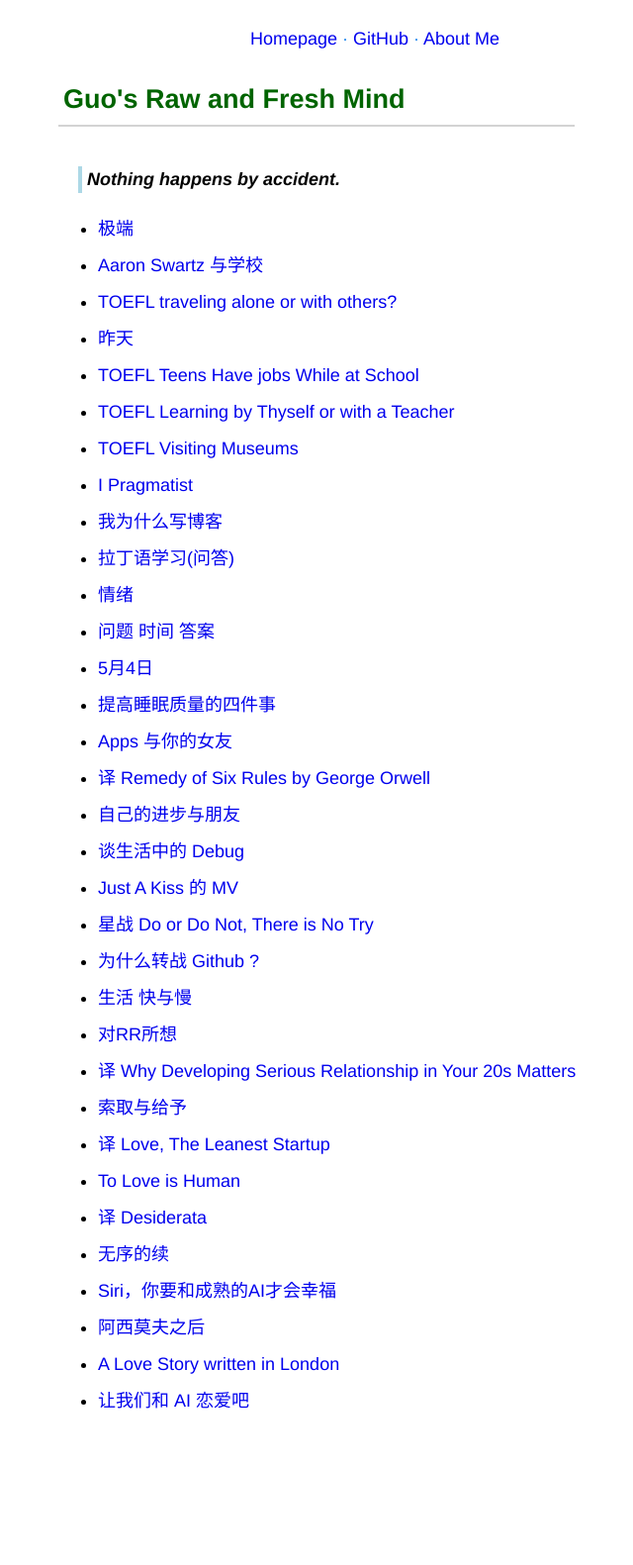
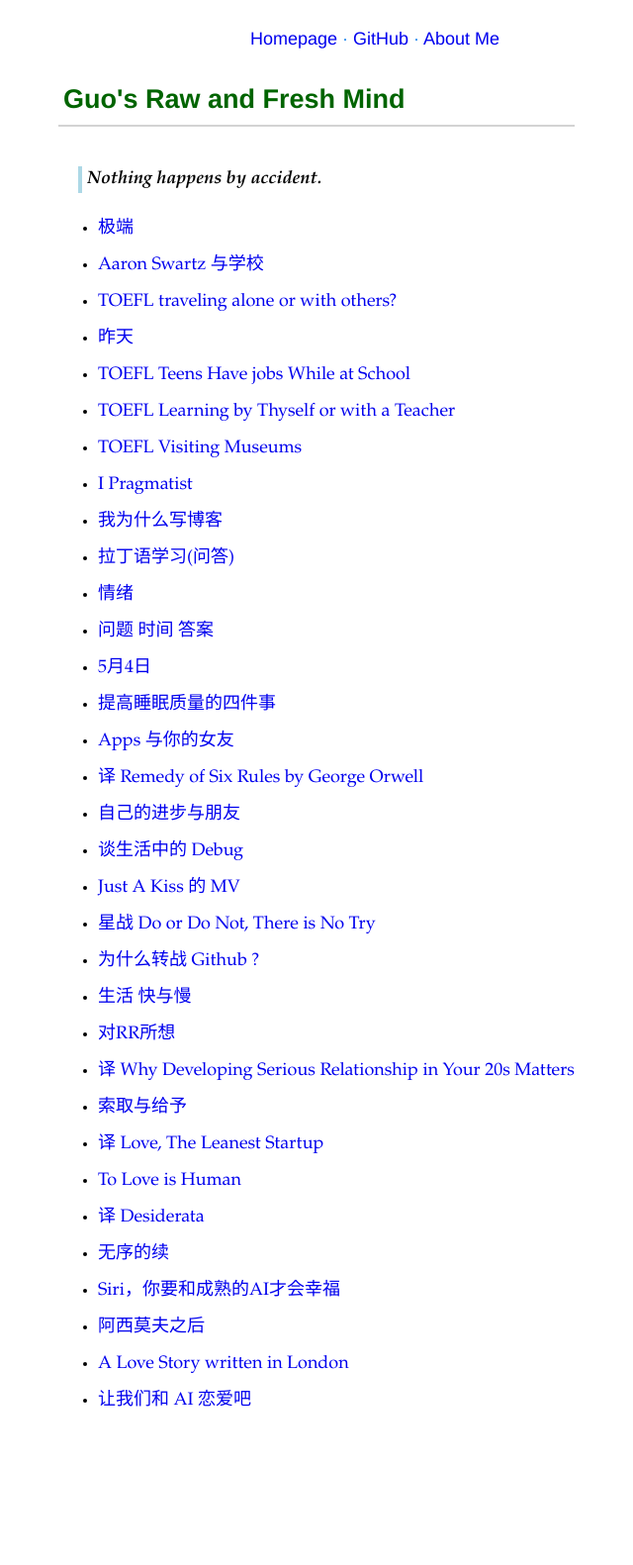
Before and after one commit to guojing0/guojing0.github.io, a Jekyll site: the page built from index.html, in a window 1280 px wide. Shown: the whole page at 99% size, without its empty margins (261-901 px from the left). Built offline with Jekyll 4.4.1, drawn with Linux system fonts in a browser that asks for light colours; Markdown is read by kramdown in place of the engine named in the settings.

Commit message:
body, font.

```diff
--- a/css/main.css
+++ b/css/main.css
@@ -1,5 +1,5 @@
 body {
-    font-family: Helvetica;
+    font-family:  "SimSun","Palatino Linotype","Book Antiqua",Palatino,serif;
     font-size: 18px;
     margin: auto;
     padding: 2% 5% 5% 5%;
```
